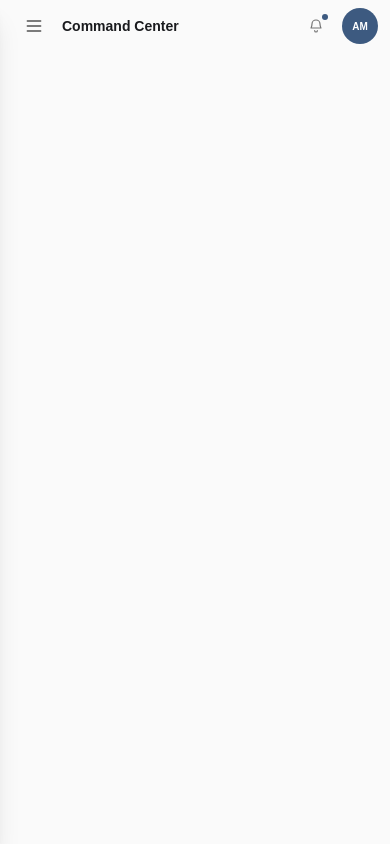
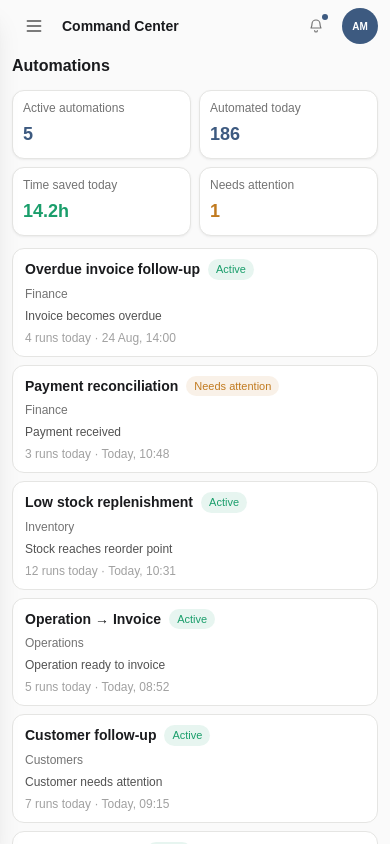
Before and after one commit to AndriiTs1/at-automation, a Next.js app: page /en/demo/automations in a window 390 px wide. Built offline with nearby package versions, Linux system fonts and the light colour scheme.

Commit message:
feat: complete responsive automations experience

```diff
--- a/components/demo/automations/AutomationDetailContent.tsx
+++ b/components/demo/automations/AutomationDetailContent.tsx
@@ -211,7 +211,7 @@ export default function AutomationDetailContent({
             <div className="grid grid-cols-2 gap-3">
               {relatedFacts.map((fact) => (
                 <div key={fact.label} className="min-w-0">
-                  <p className="truncate text-xs text-neutral-500">{fact.label}</p>
+                  <p className="break-words text-xs text-neutral-500">{fact.label}</p>
                   <p className="mt-0.5 text-sm font-semibold break-words text-foreground">{fact.value}</p>
                 </div>
               ))}
@@ -233,7 +233,7 @@ export default function AutomationDetailContent({
                 return (
                   <div key={run.id} className="flex items-center justify-between gap-3 px-3 py-2">
                     <div className="min-w-0">
-                      {entityLabel && <p className="truncate text-sm text-foreground">{entityLabel}</p>}
+                      {entityLabel && <p className="break-words text-sm text-foreground">{entityLabel}</p>}
                       <span
                         className={`text-xs ${run.status === "attention" ? "font-medium text-warning" : "text-neutral-500"}`}
                       >
--- /dev/null
+++ b/components/demo/automations/AutomationDetailMobile.tsx
@@ -0,0 +1,23 @@
+import type { AutomationDefinition } from "@/lib/demo-data";
+import AutomationDetailContent from "./AutomationDetailContent";
+
+/**
+ * Full-screen Automation Detail overlay for tablet and mobile (Stage 2F.4) — mirrors
+ * InventoryDetailMobile/CustomerDetailMobile/OperationDetailMobile exactly. z-[60] matches the
+ * established full-screen-overlay tier (above the tablet nav backdrop and header/nav-drawer).
+ * Renders the exact same AutomationDetailContent as the desktop 420px drawer — no duplicated
+ * detail JSX, no separate mobile business logic.
+ */
+export default function AutomationDetailMobile({
+  automation,
+  onClose,
+}: {
+  automation: AutomationDefinition;
+  onClose: () => void;
+}) {
+  return (
+    <div className="fixed inset-0 z-[60] flex flex-col bg-surface">
+      <AutomationDetailContent automation={automation} onClose={onClose} />
+    </div>
+  );
+}
--- /dev/null
+++ b/components/demo/automations/AutomationsMobileList.tsx
@@ -0,0 +1,71 @@
+"use client";
+
+import { useTranslations } from "next-intl";
+import { AUTOMATION_DEFINITIONS, type AutomationDefinition } from "@/lib/demo-data";
+import { formatAutomationTimestamp } from "./automationFormatters";
+
+const STATUS_TONE: Record<string, string> = {
+  active: "bg-success/10 text-success",
+  paused: "bg-neutral-200 text-neutral-600",
+  needsAttention: "bg-warning/10 text-warning",
+};
+
+/**
+ * Dense stacked automation list for tablet and mobile (Stage 2F.4) — mirrors InventoryMobileList/
+ * CustomersMobileList's pattern: one reusable presentation shared by both breakpoints, since the
+ * priority fields and interaction model are identical; only the surrounding header/summary markup
+ * differs per breakpoint (see AutomationsWorkspace). The desktop table (AutomationsDesktop) is
+ * untouched and not reused here. AUTOMATION_DEFINITIONS is read directly — there is no filtering
+ * in this stage, so no separate filtered dataset exists.
+ */
+export default function AutomationsMobileList({
+  selectedId,
+  onSelect,
+}: {
+  selectedId: string | null;
+  onSelect: (id: string) => void;
+}) {
+  const t = useTranslations("Dashboard.Automations");
+
+  return (
+    <ul className="flex flex-col gap-2">
+      {AUTOMATION_DEFINITIONS.map((automation: AutomationDefinition) => {
+        const isSelected = automation.id === selectedId;
+        return (
+          <li key={automation.id}>
+            <button
+              type="button"
+              onClick={() => onSelect(automation.id)}
+              aria-current={isSelected ? "true" : undefined}
+              className={`flex w-full flex-col gap-1.5 rounded-xl border px-3 py-2.5 text-left transition-colors ${
+                isSelected ? "border-accent/40 bg-accent/5" : "border-border bg-surface hover:bg-black/[0.02]"
+              }`}
+            >
+              <div className="flex items-start justify-between gap-2">
+                <p className="min-w-0 flex-1 text-sm font-semibold break-words text-foreground">
+                  {t(`definitions.${automation.key}.name`)}
+                </p>
+                <span
+                  className={`inline-flex shrink-0 items-center rounded-full px-2 py-0.5 text-[11px] font-medium break-words ${STATUS_TONE[automation.status]}`}
+                >
+                  {t(`status.${automation.status}`)}
+                </span>
+              </div>
+
+              <p className="text-xs text-neutral-500">{t(`category.${automation.category}`)}</p>
+
+              <p className="text-xs break-words text-neutral-600">
+                {t(`definitions.${automation.key}.trigger`)}
+              </p>
+
+              <p className="text-xs text-neutral-400">
+                {t("mobileList.runsToday", { count: automation.runsToday })} ·{" "}
+                {formatAutomationTimestamp(automation.lastRun, t)}
+              </p>
+            </button>
+          </li>
+        );
+      })}
+    </ul>
+  );
+}
--- a/components/demo/automations/AutomationsWorkspace.tsx
+++ b/components/demo/automations/AutomationsWorkspace.tsx
@@ -1,18 +1,68 @@
 "use client";
 
+import { useTranslations } from "next-intl";
 import { useEffect, useState } from "react";
-import { AUTOMATION_DEFINITIONS } from "@/lib/demo-data";
+import {
+  AUTOMATION_DEFINITIONS,
+  getActiveAutomationCount,
+  getAutomatedTodayStats,
+  getAutomationsNeedingAttentionCount,
+} from "@/lib/demo-data";
+import AutomationDetailMobile from "./AutomationDetailMobile";
 import AutomationsDesktop from "./AutomationsDesktop";
+import AutomationsMobileList from "./AutomationsMobileList";
 
 /**
- * Top-level Automations workspace (Stage 2F.2) — owns selectedAutomationId and resolves the
- * selected AutomationDefinition, mirroring InventoryWorkspace/CustomersWorkspace's ownership
- * pattern. No filters exist yet (Stage 2F.1/2F.2 are read-only, search/filters are a later
- * stage), so this Escape handler is simpler than Inventory's: there's no open dropdown that could
- * compete for the same keypress. AUTOMATION_DEFINITIONS stays the single, unfiltered source of
- * truth — no separate filtered dataset.
+ * Compact 2x2 KPI grid shared by the mobile and tablet Automations sections (Stage 2F.4) — the
+ * same 4 approved page-level figures as desktop's summary row, read from the same helpers
+ * (getActiveAutomationCount/getAutomatedTodayStats/getAutomationsNeedingAttentionCount), never a
+ * re-typed literal. Mirrors InventoryWorkspace/FinanceWorkspace's own SummaryGrid pattern.
+ */
+function SummaryGrid() {
+  const t = useTranslations("Dashboard.Automations");
+  const activeCount = getActiveAutomationCount();
+  const needsAttentionCount = getAutomationsNeedingAttentionCount();
+  const automatedToday = getAutomatedTodayStats();
+
+  const items = [
+    { key: "activeAutomations", value: String(activeCount), tone: "text-accent" },
+    { key: "automatedToday", value: automatedToday.count, tone: "text-accent" },
+    { key: "timeSavedToday", value: automatedToday.hoursSaved, tone: "text-success" },
+    { key: "needsAttention", value: String(needsAttentionCount), tone: needsAttentionCount > 0 ? "text-warning" : "text-accent" },
+  ] as const;
+
+  return (
+    <div className="grid shrink-0 grid-cols-2 gap-2">
+      {items.map((item) => (
+        <div key={item.key} className="rounded-xl border border-border bg-surface p-2.5 shadow-sm shadow-black/5">
+          <p className="text-xs leading-tight text-neutral-500">{t(`summary.${item.key}`)}</p>
+          <p className={`mt-1 text-lg font-bold ${item.tone}`}>{item.value}</p>
+        </div>
+      ))}
+    </div>
+  );
+}
+
+/**
+ * Top-level Automations workspace — owns selectedAutomationId and resolves the selected
+ * AutomationDefinition, mirroring InventoryWorkspace/CustomersWorkspace's ownership pattern.
+ * Fans out to three breakpoint-gated presentations (mobile / tablet / desktop), like every other
+ * module's own Workspace, while AUTOMATION_DEFINITIONS stays the single, unfiltered source of
+ * truth shared by all three — there is still no filtering in this stage (2F.3 was deliberately
+ * skipped), so this Escape handler stays simpler than Inventory's: there's no open dropdown that
+ * could compete for the same keypress.
+ *
+ * Desktop is untouched from Stage 2F.2 (AutomationsDesktop + its own 420px AutomationDetailPanel).
+ * Mobile and tablet share the same AutomationsMobileList + AutomationDetailMobile — only the
+ * surrounding header markup differs (mobile: compact title only; tablet: title + description),
+ * matching Finance/Inventory's own mobile-vs-tablet header convention exactly. The global Recent
+ * Activity panel is desktop-only by deliberate decision (see AutomationsDesktop) — every
+ * automation's own recent executions already live in AutomationDetailContent, so reproducing the
+ * whole cross-automation feed again above/below a 7-item list would be redundant length on a
+ * small screen, not missing information.
  */
 export default function AutomationsWorkspace() {
+  const t = useTranslations("Dashboard.Automations");
   const [selectedId, setSelectedId] = useState<string | null>(null);
 
   useEffect(() => {
@@ -25,13 +75,36 @@ export default function AutomationsWorkspace() {
   }, [selectedId]);
 
   const selectedAutomation = AUTOMATION_DEFINITIONS.find((automation) => automation.id === selectedId) ?? null;
+  const closeDetail = () => setSelectedId(null);
 
   return (
-    <AutomationsDesktop
-      selectedId={selectedId}
-      onSelectRow={setSelectedId}
-      selectedAutomation={selectedAutomation}
-      onCloseDetail={() => setSelectedId(null)}
-    />
+    <>
+      {/* Mobile workspace (below @lg) */}
+      <div className="flex min-h-0 flex-1 flex-col gap-3 @lg:hidden">
+        <p className="text-base font-semibold text-foreground">{t("title")}</p>
+        <SummaryGrid />
+        <AutomationsMobileList selectedId={selectedId} onSelect={setSelectedId} />
+        {selectedAutomation && <AutomationDetailMobile automation={selectedAutomation} onClose={closeDetail} />}
+      </div>
+
+      {/* Tablet workspace (@lg to below @5xl) */}
+      <div className="hidden min-h-0 flex-1 flex-col gap-3 @lg:flex @5xl:hidden">
+        <div className="shrink-0">
+          <h1 className="text-lg font-semibold text-foreground">{t("title")}</h1>
+          <p className="mt-0.5 text-sm text-neutral-500">{t("description")}</p>
+        </div>
+        <SummaryGrid />
+        <AutomationsMobileList selectedId={selectedId} onSelect={setSelectedId} />
+        {selectedAutomation && <AutomationDetailMobile automation={selectedAutomation} onClose={closeDetail} />}
+      </div>
+
+      {/* Desktop workspace (@5xl and up) — unchanged since Stage 2F.2 */}
+      <AutomationsDesktop
+        selectedId={selectedId}
+        onSelectRow={setSelectedId}
+        selectedAutomation={selectedAutomation}
+        onCloseDetail={closeDetail}
+      />
+    </>
   );
 }
--- a/messages/de.json
+++ b/messages/de.json
@@ -525,6 +525,9 @@
         "runsToday": "Ausführungen heute",
         "lastRun": "Letzte Ausführung"
       },
+      "mobileList": {
+        "runsToday": "{count, plural, one {# Ausführung heute} other {# Ausführungen heute}}"
+      },
       "status": {
         "active": "Aktiv",
         "paused": "Pausiert",
--- a/messages/en.json
+++ b/messages/en.json
@@ -525,6 +525,9 @@
         "runsToday": "Runs today",
         "lastRun": "Last run"
       },
+      "mobileList": {
+        "runsToday": "{count, plural, one {# run today} other {# runs today}}"
+      },
       "status": {
         "active": "Active",
         "paused": "Paused",
--- a/messages/fr.json
+++ b/messages/fr.json
@@ -525,6 +525,9 @@
         "runsToday": "Exécutions aujourd'hui",
         "lastRun": "Dernière exécution"
       },
+      "mobileList": {
+        "runsToday": "{count, plural, one {# exécution aujourd'hui} other {# exécutions aujourd'hui}}"
+      },
       "status": {
         "active": "Active",
         "paused": "En pause",
--- a/messages/it.json
+++ b/messages/it.json
@@ -525,6 +525,9 @@
         "runsToday": "Esecuzioni oggi",
         "lastRun": "Ultima esecuzione"
       },
+      "mobileList": {
+        "runsToday": "{count, plural, one {# esecuzione oggi} other {# esecuzioni oggi}}"
+      },
       "status": {
         "active": "Attiva",
         "paused": "In pausa",
--- a/messages/ru.json
+++ b/messages/ru.json
@@ -525,6 +525,9 @@
         "runsToday": "Запусков сегодня",
         "lastRun": "Последний запуск"
       },
+      "mobileList": {
+        "runsToday": "{count, plural, one {# запуск сегодня} few {# запуска сегодня} many {# запусков сегодня} other {# запуска сегодня}}"
+      },
       "status": {
         "active": "Активна",
         "paused": "Приостановлена",
--- a/messages/uk.json
+++ b/messages/uk.json
@@ -525,6 +525,9 @@
         "runsToday": "Запусків сьогодні",
         "lastRun": "Останній запуск"
       },
+      "mobileList": {
+        "runsToday": "{count, plural, one {# запуск сьогодні} few {# запуски сьогодні} many {# запусків сьогодні} other {# запуски сьогодні}}"
+      },
       "status": {
         "active": "Активна",
         "paused": "Призупинена",
```
